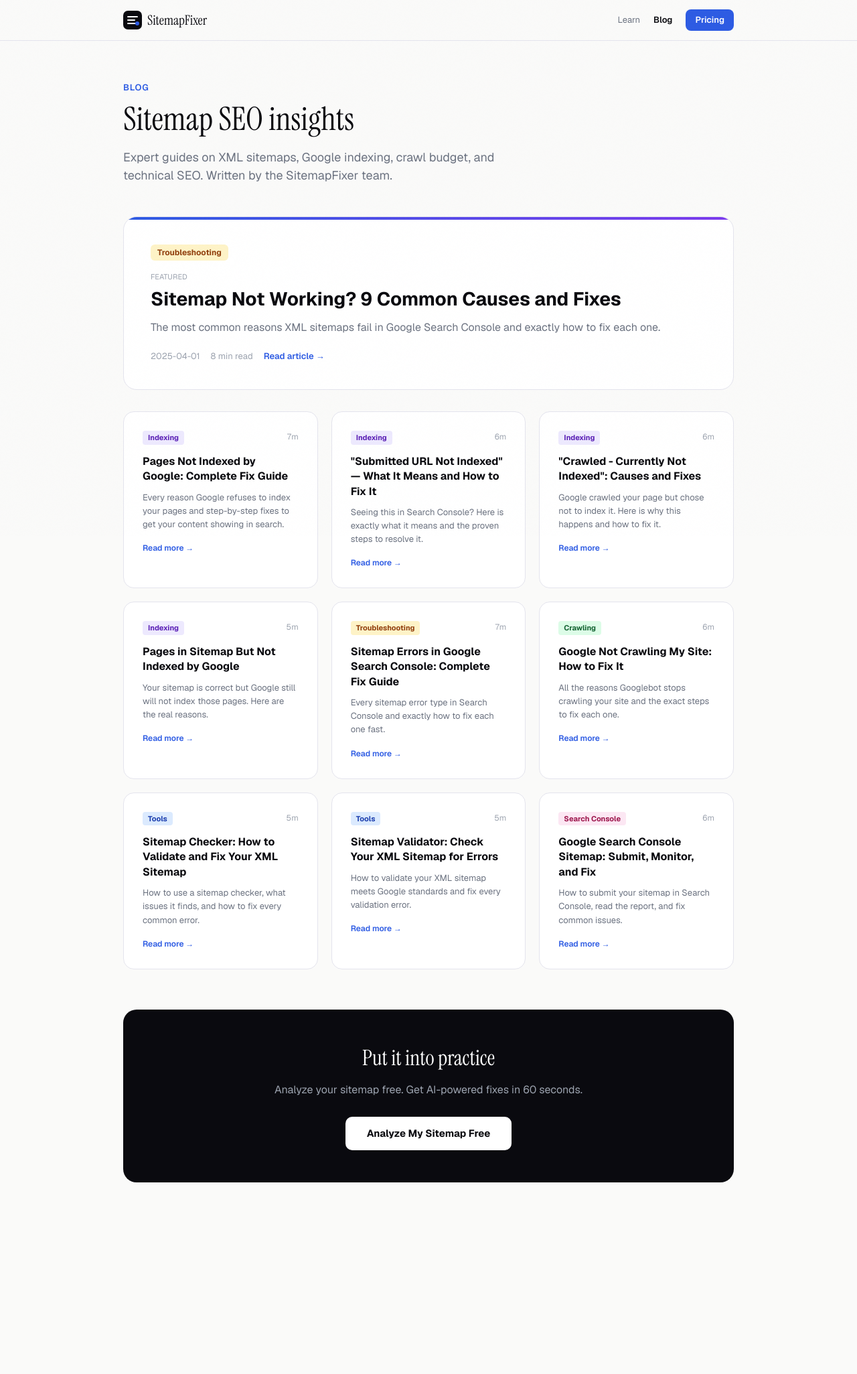
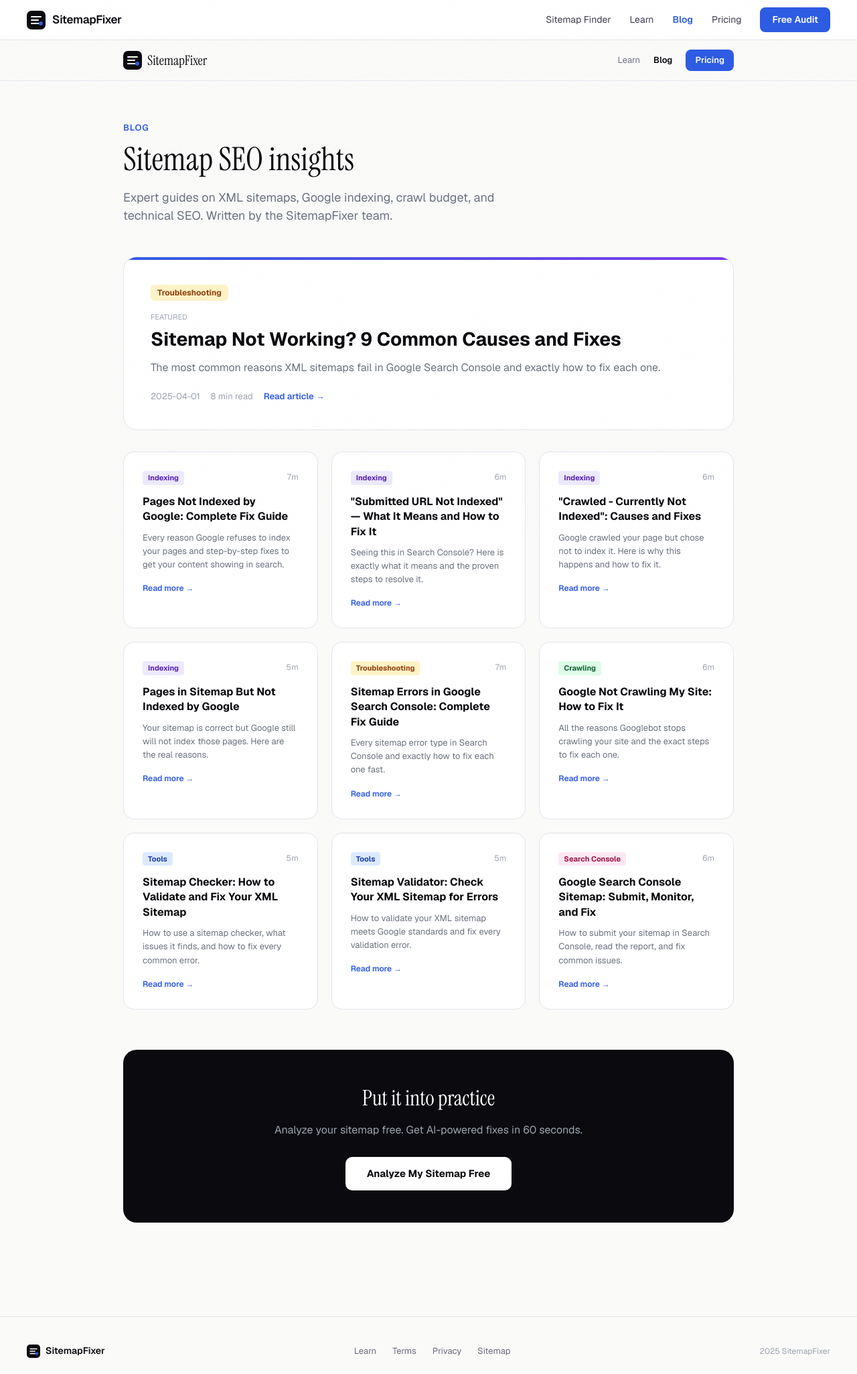
Before and after one commit to Watermelon-Coctail-Bar/sitemap-fixer, a Next.js app: page /blog in a window 1280 px wide. Shown: the whole page at 67% size. Before the commit the page ends 1825 px from the top, so only its background shows below. Built offline with nearby package versions, Linux system fonts and the light colour scheme.

Commit message:
Create layout.tsx

```diff
--- /dev/null
+++ b/src/app/blog/layout.tsx
@@ -0,0 +1,35 @@
+export default function BlogLayout({ children }: { children: React.ReactNode }) {
+  return (
+    <>
+      <nav style={{ borderBottom: '1px solid #e4e4ed', background: 'white', padding: '0 40px', display: 'flex', alignItems: 'center', justifyContent: 'space-between', height: 60, position: 'sticky', top: 0, zIndex: 100 }}>
+        <a href="/" style={{ display: 'flex', alignItems: 'center', gap: 10, textDecoration: 'none' }}>
+          <svg width="28" height="28" viewBox="0 0 28 28" fill="none"><rect width="28" height="28" rx="7" fill="#0a0a0f"/><path d="M7 9h14M7 14h10M7 19h12" stroke="white" strokeWidth="2" strokeLinecap="round"/><circle cx="21" cy="19" r="3" fill="#2d5be3"/></svg>
+          <span style={{ fontWeight: 600, fontSize: 17, color: '#0a0a0f', letterSpacing: '-0.02em' }}>SitemapFixer</span>
+        </a>
+        <div style={{ display: 'flex', alignItems: 'center', gap: 28 }}>
+          <a href="/" style={{ fontSize: 14, color: '#3d3d4f', textDecoration: 'none' }}>Sitemap Finder</a>
+          <a href="/learn" style={{ fontSize: 14, color: '#3d3d4f', textDecoration: 'none' }}>Learn</a>
+          <a href="/blog" style={{ fontSize: 14, color: '#2d5be3', fontWeight: 600, textDecoration: 'none' }}>Blog</a>
+          <a href="/pricing" style={{ fontSize: 14, color: '#3d3d4f', textDecoration: 'none' }}>Pricing</a>
+          <a href="/" style={{ background: '#2d5be3', color: 'white', padding: '8px 18px', borderRadius: 8, fontSize: 14, fontWeight: 600, textDecoration: 'none' }}>Free Audit</a>
+        </div>
+      </nav>
+      <main>{children}</main>
+      <footer style={{ borderTop: '1px solid #e4e4ed', background: '#fafaf9', marginTop: 80, padding: '40px 40px 24px' }}>
+        <div style={{ maxWidth: 1200, margin: '0 auto', display: 'flex', justifyContent: 'space-between', alignItems: 'center' }}>
+          <div style={{ display: 'flex', alignItems: 'center', gap: 8 }}>
+            <svg width="20" height="20" viewBox="0 0 28 28" fill="none"><rect width="28" height="28" rx="7" fill="#0a0a0f"/><path d="M7 9h14M7 14h10M7 19h12" stroke="white" strokeWidth="2" strokeLinecap="round"/><circle cx="21" cy="19" r="3" fill="#2d5be3"/></svg>
+            <span style={{ fontWeight: 600, fontSize: 14, color: '#0a0a0f' }}>SitemapFixer</span>
+          </div>
+          <div style={{ display: 'flex', gap: 24 }}>
+            <a href="/learn" style={{ fontSize: 13, color: '#6b6b7d', textDecoration: 'none' }}>Learn</a>
+            <a href="/terms" style={{ fontSize: 13, color: '#6b6b7d', textDecoration: 'none' }}>Terms</a>
+            <a href="/privacy" style={{ fontSize: 13, color: '#6b6b7d', textDecoration: 'none' }}>Privacy</a>
+            <a href="/sitemap.xml" style={{ fontSize: 13, color: '#6b6b7d', textDecoration: 'none' }}>Sitemap</a>
+          </div>
+          <span style={{ fontSize: 12, color: '#9ca3af' }}>2025 SitemapFixer</span>
+        </div>
+      </footer>
+    </>
+  );
+}
```
